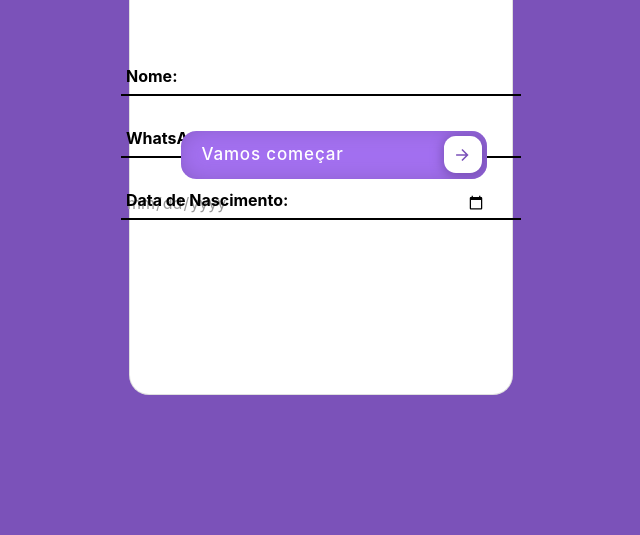
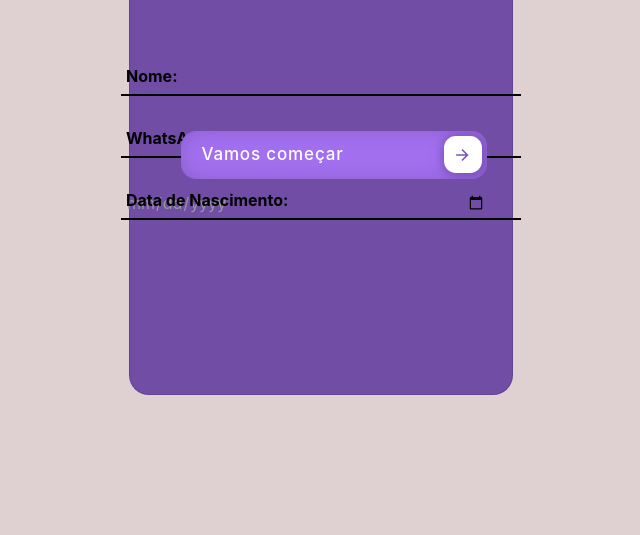
Before and after one commit to FahaTrader/NewQuest, a plain HTML site: page index.html in a window 1280 px wide. Shown: the part 265-800 px from the top of the page, without its empty margins (319-959 px from the left). Drawn offline with nearby package versions, Linux system fonts and the light colour scheme.

Commit message:
Update styles.css

```diff
--- a/css/styles.css
+++ b/css/styles.css
@@ -4,7 +4,7 @@ html, body{
     display: flex;
     justify-content: center;
     align-items: center;
-    background-color: #7b52b9;
+    background-color: #dfd1d1;
 }
 
 .container-fluid{
@@ -32,7 +32,7 @@ h1{
     display: flex;
     justify-content: center;
     align-items: center;
-    background-color: #FFF;
+    background-color: #714da6;
     border-image: fill 0, linear-gradient(#0001, #000);
     border-radius: 20px;
 }
```
